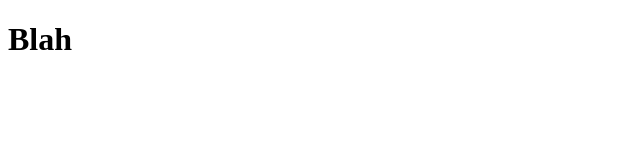
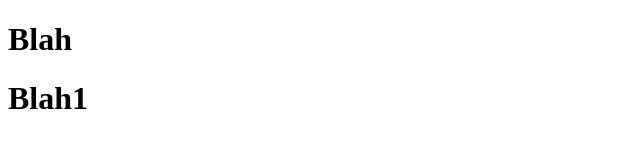
Before and after one commit to mic-starlight/pureinsight, a plain HTML site: page index.html in a window 1280 px wide. Shown: the whole page, without its empty margins (0-640 px from the left). Drawn offline with Linux system fonts and the light colour scheme.

Commit message:
Update index.html

```diff
--- a/index.html
+++ b/index.html
@@ -5,5 +5,6 @@
 </head>
 <body>
 	<h1>Blah</h1>
+	<h1>Blah1</h1>
 </body>
 </html>
```
